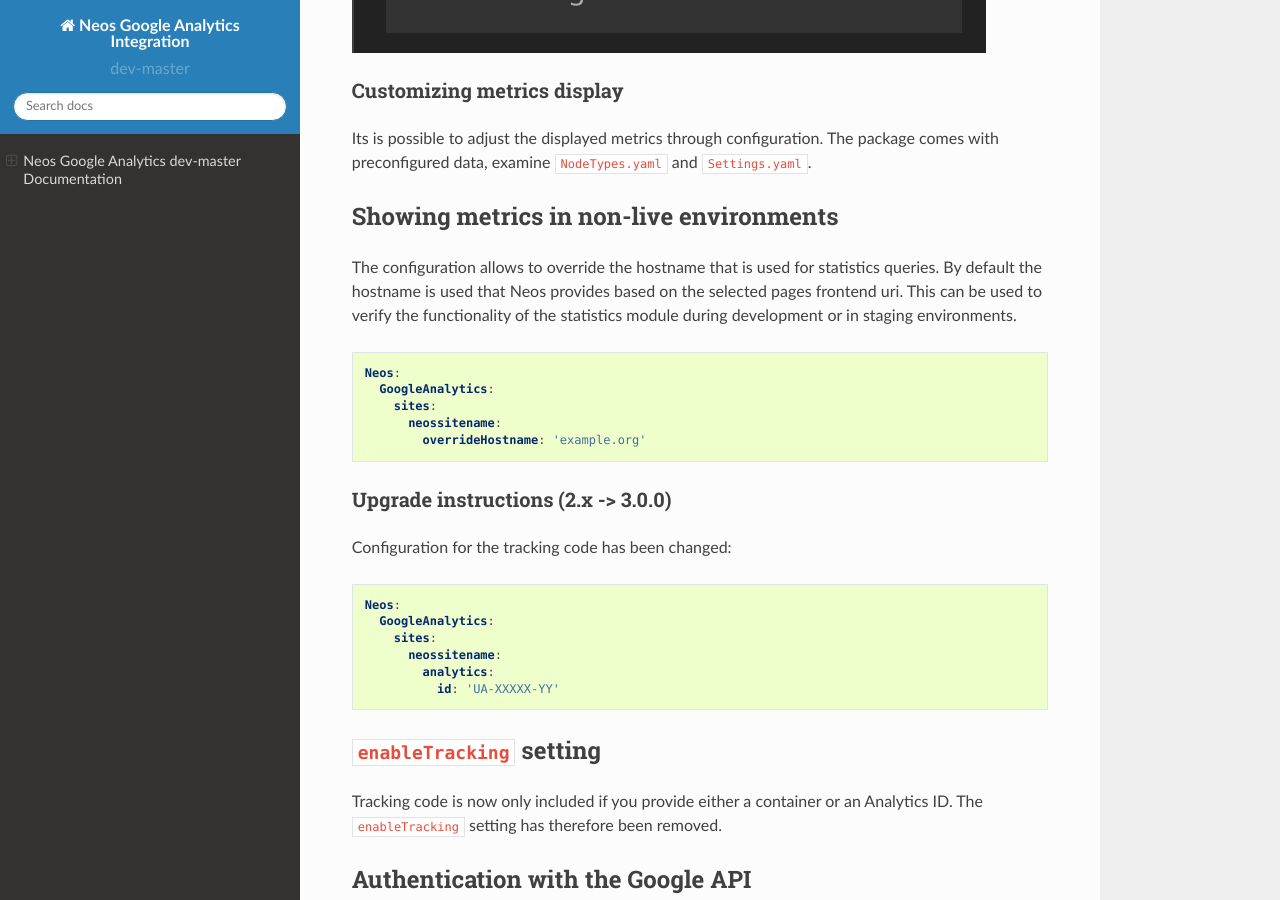
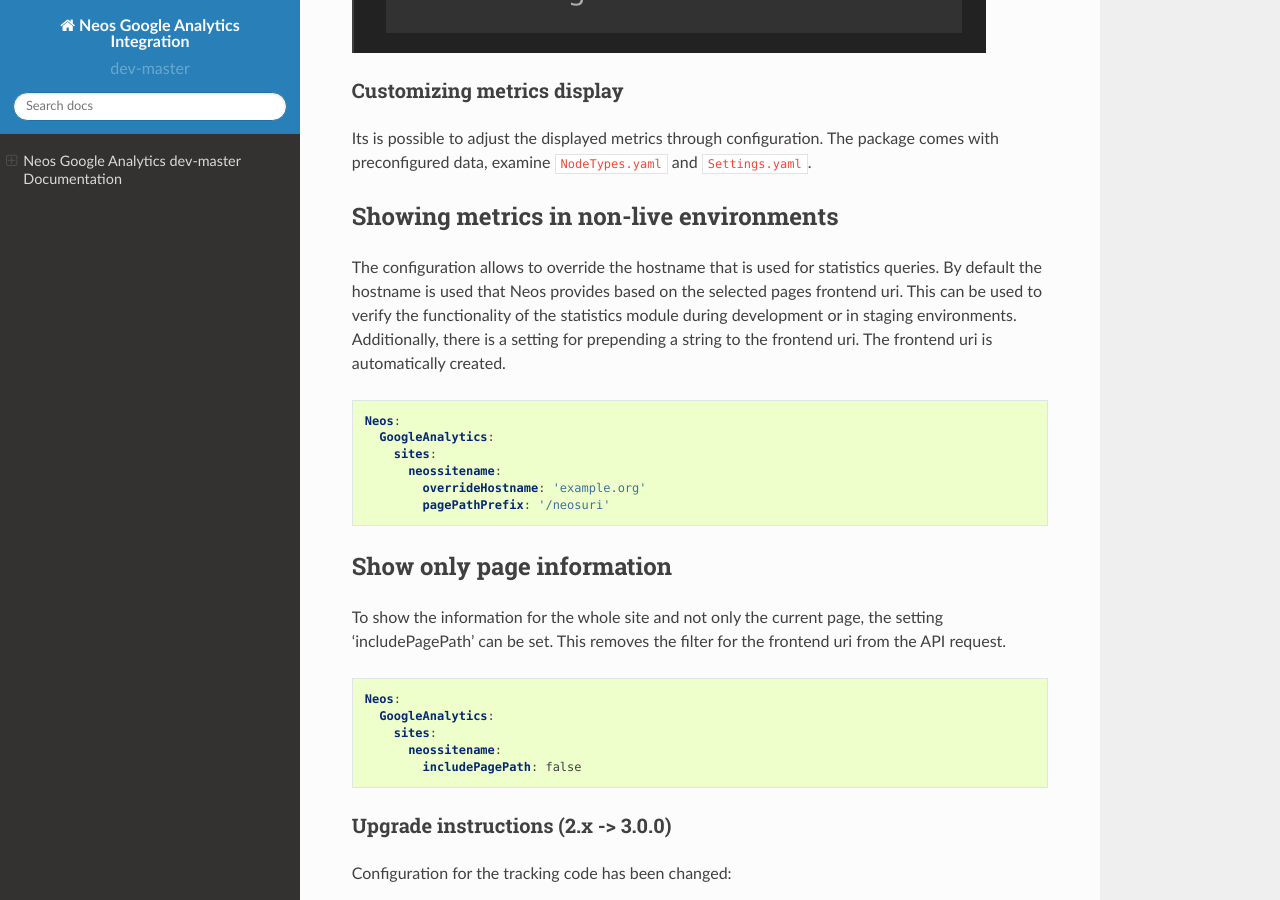
Before and after one commit to neos/neos-googleanalytics, a Sphinx documentation site: the page built from Documentation/index.rst, in a window 1280 px wide and 900 px high, scrolled down 11113 px. Built offline with Sphinx 7.4.7 and the Read the Docs theme 2.0.0, drawn with Linux system fonts in a browser that asks for light colours.

Commit message:
Feature: Add further settings for URIs

```diff
--- a/Documentation/index.rst
+++ b/Documentation/index.rst
@@ -224,6 +224,8 @@
 By default the hostname is used that Neos provides based on the selected pages frontend uri.
 This can be used to verify the functionality of the statistics module during development
 or in staging environments.
+Additionally, there is a setting for prepending a string to the frontend uri. The frontend uri
+is automatically created.
 
 .. code-block:: yaml
 
@@ -232,6 +234,22 @@
       sites:
         neossitename:
           overrideHostname: 'example.org'
+          pagePathPrefix: '/neosuri'
+
+Show only page information
+----------------------------------------
+
+To show the information for the whole site and not only the current page,
+the setting 'includePagePath' can be set. This removes the filter for the frontend uri from
+the API request.
+
+.. code-block:: yaml
+
+  Neos:
+    GoogleAnalytics:
+      sites:
+        neossitename:
+          includePagePath: false
 
 
 Upgrade instructions (2.x -> 3.0.0)
```
Also changed, not shown: 2 other files.
